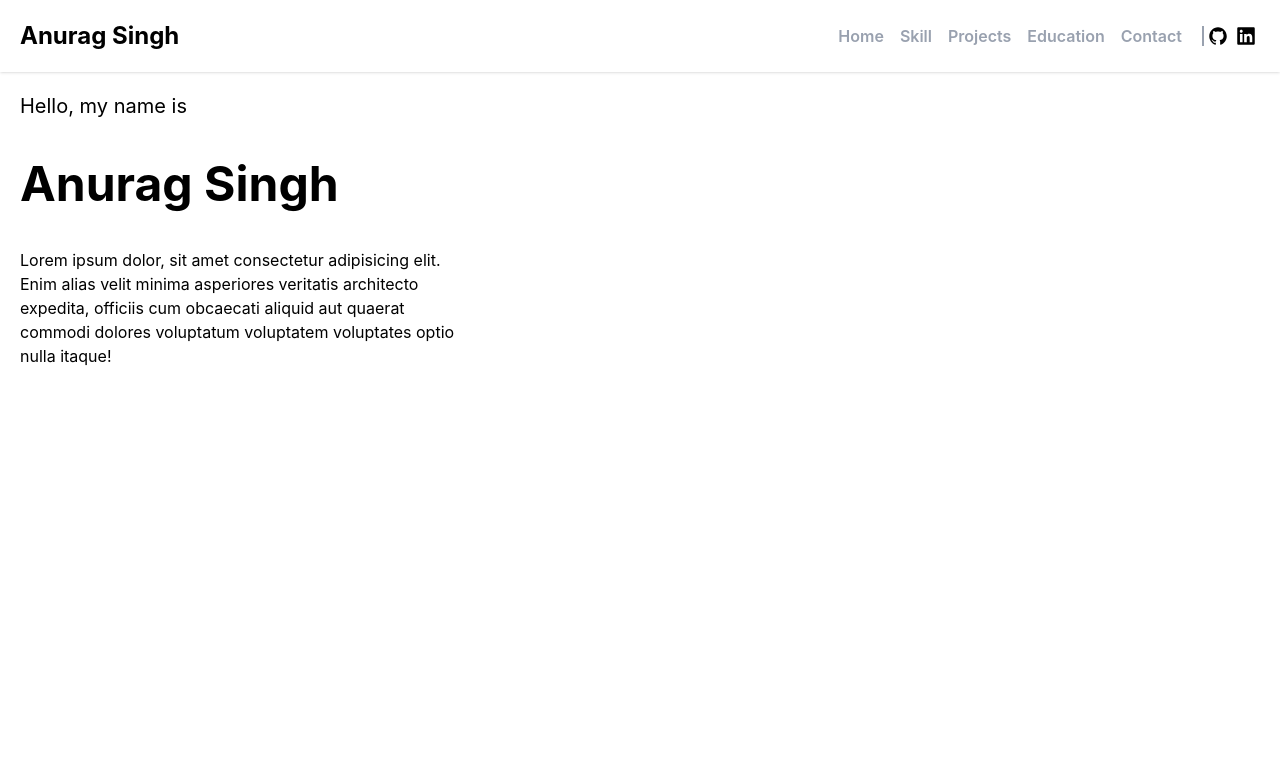
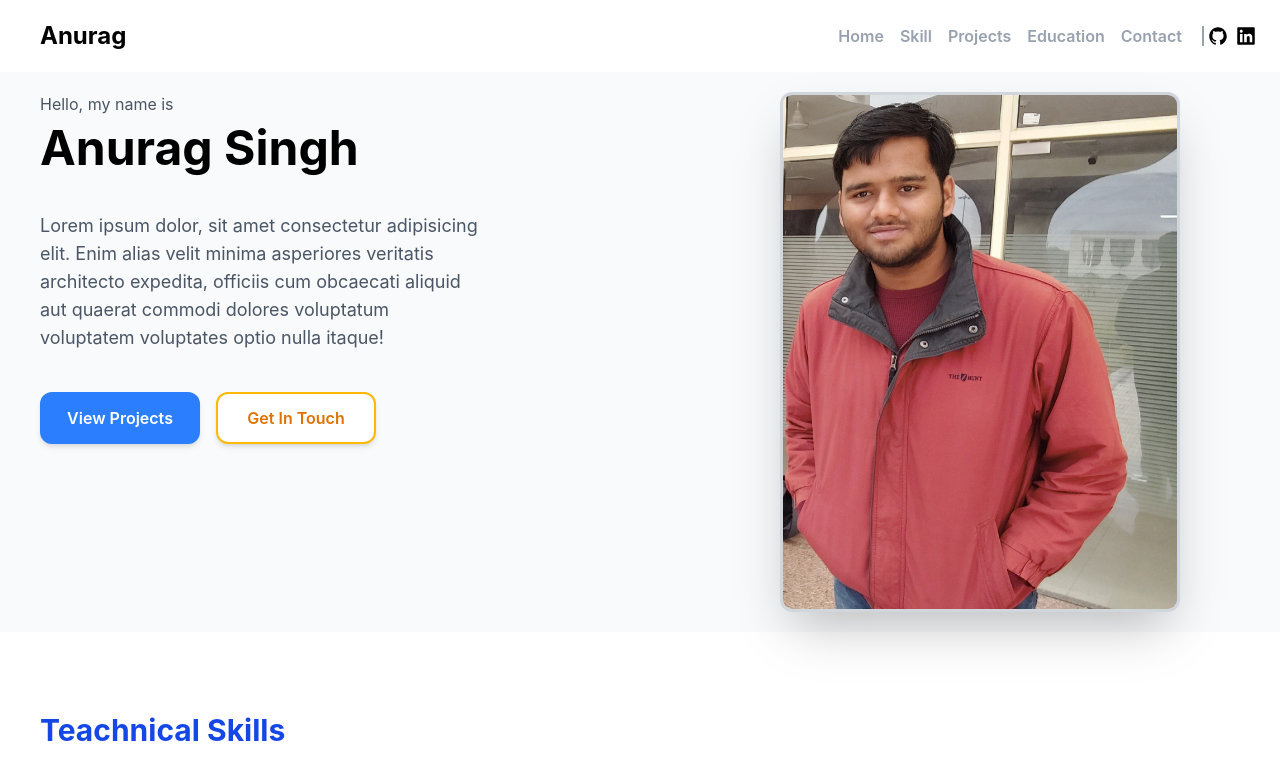
Before and after one commit to Anurag-singh6/portfolio, a React app in the folder frontend/: page / in a window 1280 px wide. Shown: the top 780 px of the page. Built offline with nearby package versions, Linux system fonts and the light colour scheme; the HTML template or start-up script is replaced by a standard one.

Commit message:
hero section done

```diff
--- a/frontend/src/App.jsx
+++ b/frontend/src/App.jsx
@@ -1,27 +1,15 @@
 import React from "react";
 import Header from "./components/Header";
+import Hero from "./pages/Hero";
 
 const App = () => {
   return (
     <>
       <Header />
-      <section className="">
+      <Hero />
+      <section className="mt-15 ml-5">
         <div className="p-5">
-          <p className="text-xl text-(--color-text-light)">Hello, my name is</p>
-        </div>
-        <div className="p-5">
-          <h1 className="text-5xl font-bold text-(--color-text-main)">Anurag Singh</h1>
-        </div>
-        <div className="p-5 w-120">
-          <p className="text-base text-(--color-text-light)">
-            Lorem ipsum dolor, sit amet consectetur adipisicing elit. Enim alias
-            velit minima asperiores veritatis architecto expedita, officiis cum
-            obcaecati aliquid aut quaerat commodi dolores voluptatum voluptatem
-            voluptates optio nulla itaque!
-          </p>
-        </div>
-        <div className="p-5">
-          <button className="bg-(--color-accent) rounded-xl p-2 text-white font-semibold hover:bg-(--color-accent-hover) cursor-pointer">View Projects</button>
+          <h1 className="text-3xl font-bold text-blue-700">Teachnical Skills</h1>
         </div>
       </section>
     </>
--- a/frontend/src/components/Header.jsx
+++ b/frontend/src/components/Header.jsx
@@ -6,8 +6,8 @@ const Header = () => {
   return (
     <>
       <nav className="bg-white shadow-sm flex justify-between">
-        <div className="p-5">
-          <h3 className="text-2xl font-bold">Anurag Singh</h3>
+        <div className="p-5 ml-5">
+          <h3 className="text-2xl font-bold">Anurag</h3>
         </div>
         <div className="p-5 flex items-center gap-5">
           <ul className="flex gap-4">
--- /dev/null
+++ b/frontend/src/pages/Hero.jsx
@@ -0,0 +1,42 @@
+import React from "react";
+import linked from "../assets/linked.jpg";
+
+const Hero = () => {
+  return (
+    <>
+      <section className="bg-gray-50 flex justify-between align-center">
+        <div className="ml-5">
+          <div className="p-5">
+            <p className=" text-gray-600 text-md mb-2">Hello, my name is</p>
+            <h1 className="text-5xl font-bold">Anurag Singh</h1>
+          </div>
+          <div className="p-5 w-120">
+            <p className=" text-gray-600 text-lg">
+              Lorem ipsum dolor, sit amet consectetur adipisicing elit. Enim
+              alias velit minima asperiores veritatis architecto expedita,
+              officiis cum obcaecati aliquid aut quaerat commodi dolores
+              voluptatum voluptatem voluptates optio nulla itaque!
+            </p>
+          </div>
+          <div className="p-5 flex gap-4">
+            <button className="text-white font-semibold w-40 bg-blue-500 p-3 rounded-xl shadow-md hover:shadow-lg hover:bg-blue-700 cursor-pointer">
+              View Projects
+            </button>
+            <button className="text-amber-600 font-semibold w-40 bg-white p-3 border-2 border-amber-400 rounded-xl shadow-md hover:shadow-lg hover:bg-amber-100 cursor-pointer">
+              Get In Touch
+            </button>
+          </div>
+        </div>
+        <div className="p-5 mr-20">
+          <img
+            src={linked}
+            alt="profile"
+            className="w-100 h-130 border-3 border-gray-300 rounded-xl object-cover shadow-2xl"
+          />
+        </div>
+      </section>
+    </>
+  );
+};
+
+export default Hero;
```
Also changed, not shown: frontend/src/assets/linked.jpg (added).
